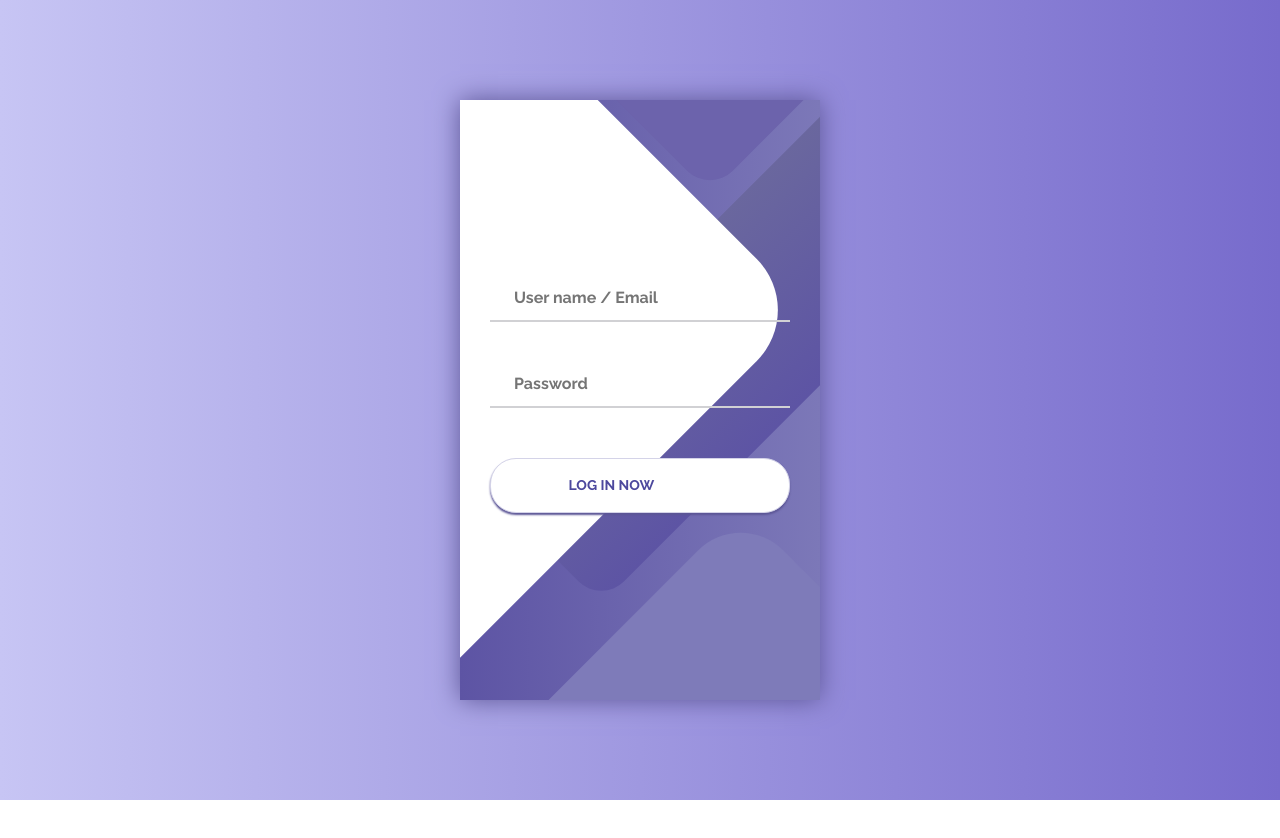
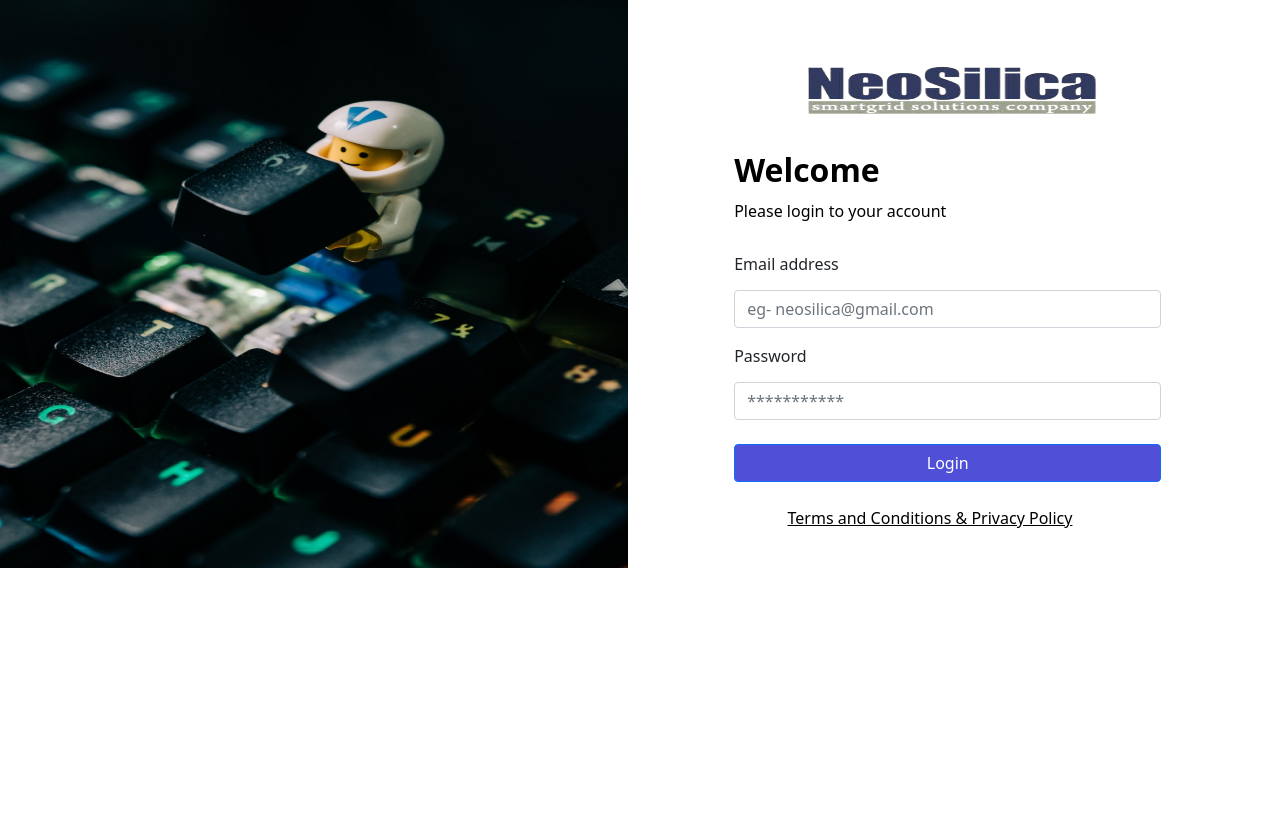
Before and after one commit to nskchowdary/ns-frontend-1, a React (Create React App) app: page /login in a window 1280 px wide. Shown: the top 838 px of the page. After the commit the page ends 800 px from the top, so only its background shows below. Built offline with nearby package versions, Linux system fonts and the light colour scheme; what @clientio/rappid would draw is missing.

Commit message:
login-ui-changed

```diff
--- a/src/assets/scss/LoginPage/LoginPage.scss
+++ b/src/assets/scss/LoginPage/LoginPage.scss
@@ -1,115 +1,263 @@
-@import url('https://fonts.googleapis.com/css?family=Raleway:400,700');
+// @import url('https://fonts.googleapis.com/css?family=Raleway:400,700');
+
+// // * {
+// //   box-sizing: border-box;
+// //   margin: 0;
+// //   padding: 0;
+// //   font-family: Raleway, sans-serif;
+// //   overflow: hidden;
+// // }
+
+// .login-MainDiv {
+//   // background: white;
+//   background: linear-gradient(90deg, #c7c5f4, #776bcc);
+//   padding: 0% 25% 0% 25%;
+//   min-width: 1200px;
+// }
+
+// .container {
+//   display: flex;
+//   flex-direction: row;
+//   align-items: center;
+//   justify-content: center;
+//   min-width: 80%;
+//   min-height: 100vh;
+//   width: 100%;
+//   height: 100px;
+//   flex-wrap: wrap;
+//   // padding: 0% 25% 0% 25%;
+// }
+
+// .container_image{
+//   width: 50%;
+//   height: 600px;
+//   // min-width: 300px;
+// }
+
+// .screen {
+//   // background: linear-gradient(90deg, #5d54a4, #7c78b8);
+//   background: white;
+//   position: relative;
+//   height: 600px;
+//   width: 50%;
+//   // min-width: 300px;
+//   box-shadow: 0px 0px 24px #5c5696;
+// }
+
+// .screen__content {
+//   z-index: 1;
+//   position: relative;
+//   height: 100%;
+// }
+
+// .screen__background {
+//   position: absolute;
+//   top: 0;
+//   left: 0;
+//   right: 0;
+//   bottom: 0;
+//   z-index: 0;
+//   -webkit-clip-path: inset(0 0 0 0);
+//   clip-path: inset(0 0 0 0);
+// }
+
+// .screen__background__shape {
+//   transform: rotate(45deg);
+//   position: absolute;
+// }
+
+// .screen__background__shape1 {
+//   height: 520px;
+//   width: 520px;
+//   background: #fff;
+//   top: -50px;
+//   right: 120px;
+//   border-radius: 0 72px 0 0;
+// }
+
+// .screen__background__shape2 {
+//   height: 220px;
+//   width: 220px;
+//   background: #6c63ac;
+//   top: -172px;
+//   right: 0;
+//   border-radius: 32px;
+// }
+
+// .screen__background__shape3 {
+//   height: 540px;
+//   width: 190px;
+//   background: linear-gradient(270deg, #5d54a4, #6a679e);
+//   top: -24px;
+//   right: 0;
+//   border-radius: 32px;
+// }
+
+// .screen__background__shape4 {
+//   height: 400px;
+//   width: 200px;
+//   background: #7e7bb9;
+//   top: 420px;
+//   right: 50px;
+//   border-radius: 60px;
+// }
+
+// .login {
+//   min-width: 320px;
+//   padding: 30px;
+//   padding-top: 35px;
+// }
+
+// .login__field {
+//   padding: 20px 0px;
+//   position: relative;
+// }
+
+// .login__icon {
+//   position: absolute;
+//   top: 30px;
+//   color: #7875b5;
+// }
+
+// .login__submit {
+//   // background: #fff;
+//   background: rgb(128, 128, 248);
+//   text-align: center;
+//   font-size: 14px;
+//   margin-top: 30px;
+//   padding: 16px 20px;
+//   border-radius: 26px;
+//   border: 1px solid #d4d3e8;
+//   text-transform: uppercase;
+//   font-weight: 700;
+//   display: flex;
+//   align-items: center;
+//   width: 100%;
+//   color: #4c489d;
+//   box-shadow: 0px 2px 2px #5c5696;
+//   cursor: pointer;
+//   transition: 0.2s;
+
+//   .button__text {
+//     margin: 0 auto;
+//     color: white;
+//   }
+// }
+
+// .login__submit:active,
+// .login__submit:focus,
+// .login__submit:hover {
+//   border-color: #6a679e;
+//   outline: none;
+// }
+
+// .button__icon {
+//   font-size: 24px;
+//   margin-left: auto;
+//   color: #7875b5;
+// }
+
+// .social-login {
+//   position: absolute;
+//   height: 140px;
+//   width: 160px;
+//   text-align: center;
+//   bottom: 0px;
+//   right: 0px;
+//   color: #fff;
+// }
+
+// .social-icons {
+//   display: flex;
+//   align-items: center;
+//   justify-content: center;
+// }
+
+// .social-login__icon {
+//   padding: 20px 10px;
+//   color: #fff;
+//   text-decoration: none;
+//   text-shadow: 0px 0px 8px #7875b5;
+// }
+
+// .social-login__icon:hover {
+//   transform: scale(1.5);
+// }
+
+
+// .............................newform............................
 
 * {
+  background-color: white;
   box-sizing: border-box;
-  margin: 0;
-  padding: 0;
-  font-family: Raleway, sans-serif;
+  overflow-y: hidden;
+  overflow-x: hidden;
+}
+.outer_Fluid_Container{
+  padding: 0% !important;
+  margin: 0% !important;
+
+}
+.outer_Container{
+  box-shadow: rgba(255, 0, 0, 0.2) 0px 7px 29px 0px;
+  padding: 0% !important;
+  margin: 0% !important;
+  display: flex;
+  justify-content: center;
+  align-items: center;
+  // padding-left: 0 !important;
+  // padding-right: 0 !important;;
+  // margin-left: 0 !important;
+  // margin-right: 0 !important;
+  // top: 0;
+  // bottom: 0;
+  // left: 0;
+  // right: 0;
+  // max-height: fit-content;
+  // min-width: 250px;
+}
+.inner_img_Container {
+  width: 100%;
+  height: 568px;
+  min-width: 500px;
+  // background-color: blue;
+  // min-width: 300px;
+}
+.login_image{
+  width: 100%;
+  height: 100%;
+}
+.inner_form_container {
+  width: 100%;
+  min-width: 500px;
+  margin-bottom: 10px;
+  // height: 100px;
+  // background-color: red;
+  // min-width: 300px;
+}
+.form_input_field{
+  margin-left: 15%;
+}
+.logo-image{
+  width: 50%;
+  height: 60px;
+  margin: 5% 0% 5% 25%;
 }
 
-.login-MainDiv {
-  background: linear-gradient(90deg, #c7c5f4, #776bcc);
+.logo-content > h2 {
+  font-weight: bolder;
+  color: black;
+  margin: 0% 0% 0% 15%;
 }
 
-.container {
-  display: flex;
-  align-items: center;
-  justify-content: center;
-  min-height: 100vh;
-}
-
-.screen {
-  background: linear-gradient(90deg, #5d54a4, #7c78b8);
-  position: relative;
-  height: 600px;
-  width: 360px;
-  box-shadow: 0px 0px 24px #5c5696;
-}
-
-.screen__content {
-  z-index: 1;
-  position: relative;
-  height: 100%;
-}
-
-.screen__background {
-  position: absolute;
-  top: 0;
-  left: 0;
-  right: 0;
-  bottom: 0;
-  z-index: 0;
-  -webkit-clip-path: inset(0 0 0 0);
-  clip-path: inset(0 0 0 0);
-}
-
-.screen__background__shape {
-  transform: rotate(45deg);
-  position: absolute;
-}
-
-.screen__background__shape1 {
-  height: 520px;
-  width: 520px;
-  background: #fff;
-  top: -50px;
-  right: 120px;
-  border-radius: 0 72px 0 0;
-}
-
-.screen__background__shape2 {
-  height: 220px;
-  width: 220px;
-  background: #6c63ac;
-  top: -172px;
-  right: 0;
-  border-radius: 32px;
-}
-
-.screen__background__shape3 {
-  height: 540px;
-  width: 190px;
-  background: linear-gradient(270deg, #5d54a4, #6a679e);
-  top: -24px;
-  right: 0;
-  border-radius: 32px;
-}
-
-.screen__background__shape4 {
-  height: 400px;
-  width: 200px;
-  background: #7e7bb9;
-  top: 420px;
-  right: 50px;
-  border-radius: 60px;
-}
-
-.login {
-  min-width: 320px;
-  padding: 30px;
-  padding-top: 156px;
-}
-
-.login__field {
-  padding: 20px 0px;
-  position: relative;
-}
-
-.login__icon {
-  position: absolute;
-  top: 30px;
-  color: #7875b5;
+.logo-content > h6 {
+  font-weight: 400;
+  color: black;
+  margin: 2% 0% 5% 15%;
 }
 
 .login__input {
-  border: none;
-  border-bottom: 2px solid #d1d1d4;
-  background: none;
-  padding: 10px;
-  padding-left: 24px;
-  font-weight: 700;
-  width: 100%;
-  transition: 0.2s;
+  width: 80% !important;
 }
 
 .login__input:active,
@@ -118,66 +266,15 @@
   outline: none;
   border-bottom-color: #6a679e;
 }
-
-.login__submit {
-  background: #fff;
-  text-align: center;
-  font-size: 14px;
-  margin-top: 30px;
-  padding: 16px 20px;
-  border-radius: 26px;
-  border: 1px solid #d4d3e8;
-  text-transform: uppercase;
-  font-weight: 700;
-  display: flex;
-  align-items: center;
+.submit_button{
+  width: 80%;
+  background-color: rgb(79, 79, 216) !important;
+}
+.terms_condition{
+  font-weight: 400;
   width: 100%;
-  color: #4c489d;
-  box-shadow: 0px 2px 2px #5c5696;
-  cursor: pointer;
-  transition: 0.2s;
-
-  .button__text {
-    margin: 0 auto;
+  padding-left: 10%;
+  a {
+    color: black;
   }
 }
-
-.login__submit:active,
-.login__submit:focus,
-.login__submit:hover {
-  border-color: #6a679e;
-  outline: none;
-}
-
-.button__icon {
-  font-size: 24px;
-  margin-left: auto;
-  color: #7875b5;
-}
-
-.social-login {
-  position: absolute;
-  height: 140px;
-  width: 160px;
-  text-align: center;
-  bottom: 0px;
-  right: 0px;
-  color: #fff;
-}
-
-.social-icons {
-  display: flex;
-  align-items: center;
-  justify-content: center;
-}
-
-.social-login__icon {
-  padding: 20px 10px;
-  color: #fff;
-  text-decoration: none;
-  text-shadow: 0px 0px 8px #7875b5;
-}
-
-.social-login__icon:hover {
-  transform: scale(1.5);
-}
--- a/src/pages/LoginPage.js
+++ b/src/pages/LoginPage.js
@@ -1,77 +1,156 @@
-import React, { useState, useEffect } from 'react'
-import { useNavigate } from 'react-router-dom'
-import { setItem, getItem } from '../utilities/common/index'
-import '../assets/scss/LoginPage/LoginPage.scss'
+import React, { useState, useEffect } from "react";
+import { useNavigate } from "react-router-dom";
+import { setItem, getItem } from "../utilities/common/index";
+import "../assets/scss/LoginPage/LoginPage.scss";
+import Container from "react-bootstrap/Container";
+import Row from "react-bootstrap/Row";
+import Col from "react-bootstrap/Col";
+import Button from "react-bootstrap/Button";
+import Form from "react-bootstrap/Form";
 
 const LoginPage = () => {
-  const [username, setUsername] = useState(null)
-  const [password, setPassword] = useState(null)
-  const [err, setErr] = useState(null)
-  const navigate = useNavigate()
+  const [username, setUsername] = useState(null);
+  const [password, setPassword] = useState(null);
+  const [err, setErr] = useState(null);
+  const navigate = useNavigate();
   useEffect(() => {
-    const user = getItem('loggedIn')
+    const user = getItem("loggedIn");
     if (user) {
-      navigate('/')
+      navigate("/");
     }
-  }, [])
+  }, []);
   const handleLoginForm = (e) => {
-    e.preventDefault()
+    e.preventDefault();
     if (!username || !password) {
-      setErr('enter User Name & Password')
+      setErr("enter User Name & Password");
     }
-    if (username === 'neosilica' && password === '123456') {
-      setItem('loggedIn', true);
-      navigate('/');
+    if (username === "neosilica" && password === "123456") {
+      setItem("loggedIn", true);
+      navigate("/");
     } else {
-      setErr('Invalid Username & Password');
+      setErr("*Invalid Email or Password");
     }
-  }
+  };
   return (
-    <div className="login-MainDiv">
-      <div className="container">
-        <div className="screen">
-          <div className="screen__content">
-            <form onSubmit={handleLoginForm} className="login">
-              <div className="login__field">
-                {err && <p style={{ color: 'red' }}>{err}</p>}
-                <i className="login__icon fas fa-user" />
-                <input
-                  type="text"
+    <>
+      <Container fluid className="outer_Fluid_Container">
+        <Row className="outer_Container">
+          <Col className="inner_img_Container p-0">
+            <img className="login_image" src="/login-img.png" alt="" />
+          </Col>
+          <Col className="inner_form_container">
+            <div className="logo-container">
+              <div>
+                <img className="logo-image" src="/logo512.png" alt="" />
+              </div>
+              <div className="logo-content">
+                <h2>Welcome</h2>
+                <h6>Please login to your account</h6>
+              </div>
+            </div>
+            <Form className="form_input_field" onSubmit={handleLoginForm}>
+              <Form.Group className="mb-3" controlId="formBasicEmail">
+                <Form.Label>Email address</Form.Label>
+                <Form.Control
+                  placeholder="eg- neosilica@gmail.com"
+                  type="Email"
                   className="login__input"
-                  placeholder="User name / Email"
                   value={username}
                   onChange={(e) => {
-                    setUsername(e.target.value)
+                    setUsername(e.target.value);
                   }}
                 />
-              </div>
-              <div className="login__field">
-                <i className="login__icon fas fa-lock" />
-                <input
+              </Form.Group>
+              {err && (
+                  <p style={{ color: "red"}}>
+                    {err}
+                  </p>
+                )}
+              <Form.Group className="mb-4 " controlId="formBasicPassword">
+                <Form.Label>Password</Form.Label>
+                <Form.Control
                   type="password"
                   className="login__input"
-                  placeholder="Password"
+                  placeholder="***********"
                   value={password}
                   onChange={(e) => {
-                    setPassword(e.target.value)
+                    setPassword(e.target.value);
                   }}
                 />
+              </Form.Group>
+              <Button
+                className="submit_button mb-4"
+                variant="primary"
+                type="submit"
+              >
+                Login
+              </Button>
+              <div className="terms_condition">
+                <a href="" className="terms">Terms and Conditions & Privacy Policy</a>
               </div>
-              <button type="submit" className="button login__submit">
-                <span className="button__text">Log In Now</span>
-                <i className="button__icon fas fa-chevron-right" />
-              </button>
-            </form>
-          </div>
-          <div className="screen__background">
-            <span className="screen__background__shape screen__background__shape4" />
-            <span className="screen__background__shape screen__background__shape3" />
-            <span className="screen__background__shape screen__background__shape2" />
-            <span className="screen__background__shape screen__background__shape1" />
-          </div>
-        </div>
-      </div>
-    </div>
-  )
-}
-export default LoginPage
+            </Form>
+          </Col>
+        </Row>
+      </Container>
+    </>
+    //  <div className="login-MainDiv">
+    //    <div className="container">
+    //      <div className='container_image'>
+    //        <img className='login_image' src='/login-img.png' alt='' />
+    //      </div>
+    //      <div className="screen">
+    //        <div className="screen__content">
+    //          <div className='logo-container'>
+    //            <div>
+    //              <img className='logo-image' src='/logo512.png' alt='' />
+    //            </div>
+    //            <div className='logo-content'>
+    //              <h2>Welcome</h2>
+    //              <h6>Please login to your account</h6>
+    //            </div>
+    //          </div>
+    //          <form onSubmit={handleLoginForm} className="login">
+    //            <div className="login__field">
+    //              {err && <p style={{ color: 'red' }}>{err}</p>}
+    //              {/* <i className="login__icon fas fa-user" /> */}
+    //              <input
+    //                type="text"
+    //                className="login__input"
+    //                placeholder="User name / Email"
+    //                value={username}
+    //                onChange={(e) => {
+    //                  setUsername(e.target.value)
+    //                }}
+    //              />
+    //            </div>
+    //            <div className="login__field">
+    //              {/* <i className="login__icon fas fa-lock" /> */}
+    //              <input
+    //                type="password"
+    //                className="login__input"
+    //                placeholder="Password"
+    //                value={password}
+    //                onChange={(e) => {
+    //                  setPassword(e.target.value)
+    //                }}
+    //              />
+    //            </div>
+    //            <button type="submit" className="button login__submit">
+    //              <span className="button__text">Log In Now</span>
+    //              {/* <i className="button__icon fas fa-chevron-right" /> */}
+    //            </button>
+    //            <div className='terms-condition'><span><a href='terms_cond' id='ipos'>Terms and Conditions & Privacy Policy</a></span></div>
+    //          </form>
+    //        </div>
+    //        {/* <div className="screen__background">
+    //          <span className="screen__background__shape screen__background__shape4" />
+    //          <span className="screen__background__shape screen__background__shape3" />
+    //          <span className="screen__background__shape screen__background__shape2" />
+    //          <span className="screen__background__shape screen__background__shape1" />
+    //        </div> */}
+    //      </div>
+    //    </div>
+    //  </div>
+  );
+};
+export default LoginPage;
```
Also changed, not shown: public/login-img.png (added).
